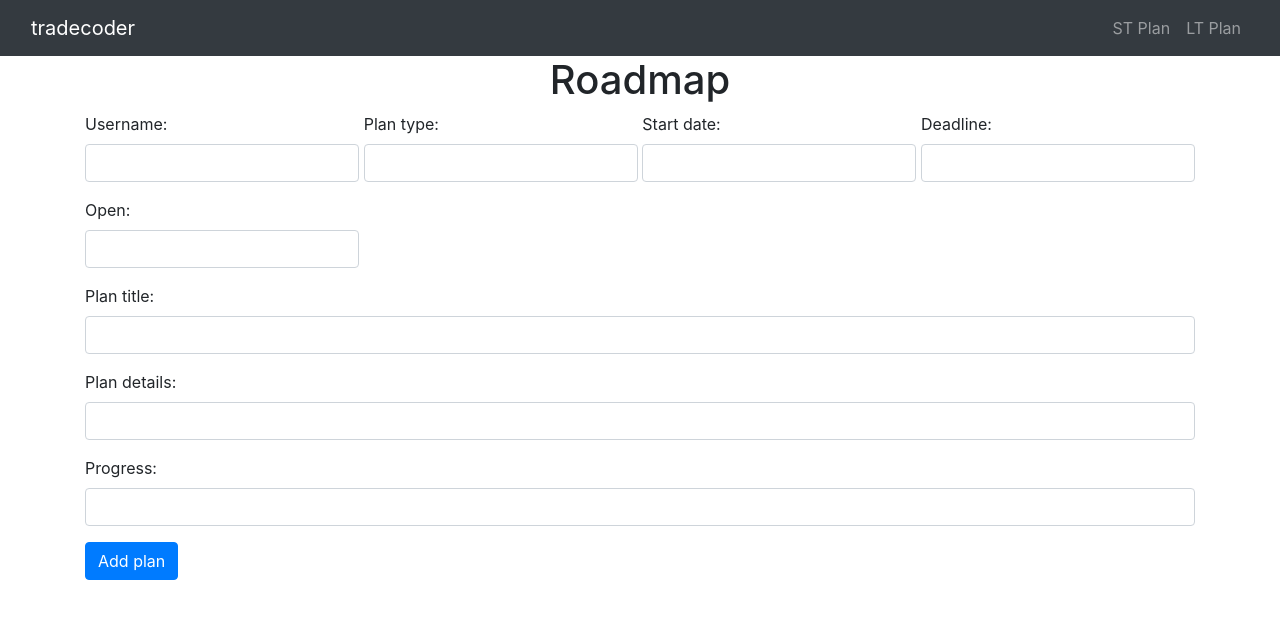
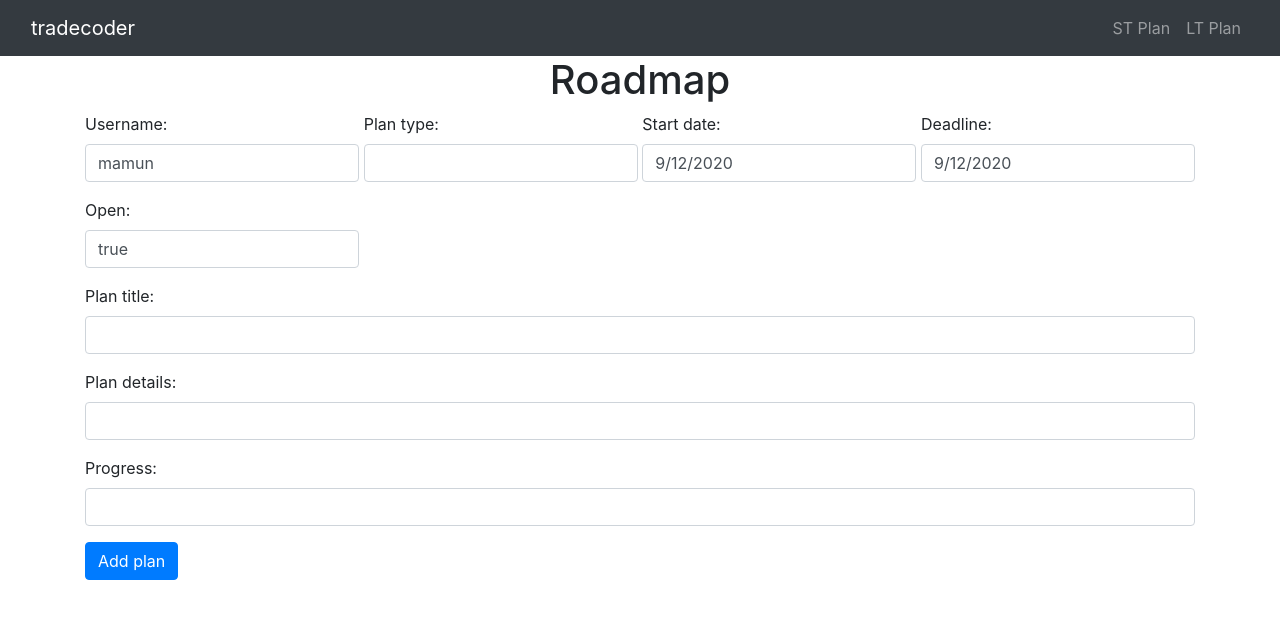
Before and after one commit to thetradecoder/roadmap, a React (Create React App) app: page / in a window 1280 px wide. Shown: the top 618 px of the page. Built offline with nearby package versions, Linux system fonts and the light colour scheme.

Commit message:
local update

```diff
--- a/src/components/addplans.component.js
+++ b/src/components/addplans.component.js
@@ -1,9 +1,31 @@
-import React from 'react';
+import React, {useState} from 'react';
 import 'bootstrap/dist/css/bootstrap.min.css';
 
 
 
 export default function AddPlans(){
+
+    const [username, setUsername] =  useState("mamun");
+    const [plantype, setPlantype] =  useState("");
+    const [startdate, setStartdate]= useState(new Date().toLocaleDateString());
+    const [deadline, setDeadline] = useState(new Date().toLocaleDateString());
+    const [open, setOpen] = useState(true);
+    function onChangeUsername(e){
+        setUsername(e.target.value);
+    };
+    function onChangePlantype(e){
+        setPlantype(e.target.value);
+    };
+
+    function onChangeStartdate(e){
+        setStartdate(e.target.value);
+    };
+    function onChangeDeadline(e){
+        setDeadline(e.target.value);
+    }
+    function onChangeOpen(e){
+        setOpen(e.target.value)
+    }
 
     return (
         <div>
@@ -12,23 +34,23 @@ export default function AddPlans(){
                 <div className="d-flex flex-wrap justify-content-between">
                         <div className="form-group">
                             <label>Username:</label>
-                            <input type="text" className="form-control"/>
+                            <input type="text" className="form-control" value={username} onChange={onChangeUsername} required/>
                         </div>
                         <div className="form-group">
                             <label>Plan type:</label>
-                            <input type="text" className="form-control"/>
+                            <input type="text" className="form-control" value={plantype} onChange={onChangePlantype} required/>
                         </div>
                         <div className="form-group">
                             <label>Start date:</label>
-                            <input type="text" className="form-control"/>
+                            <input type="text" className="form-control" value={startdate} onChange={onChangeStartdate} required/>
                         </div>
                         <div className="form-group">
                             <label>Deadline:</label>
-                            <input type="text" className="form-control"/>
+                            <input type="text" className="form-control" value={deadline} onChange={onChangeDeadline} required/>
                         </div>
                         <div className="form-group">
                             <label>Open:</label>
-                            <input type="text" className="form-control"/>
+                            <input type="text" className="form-control" value={open} onCange={onChangeOpen} required/>
                         </div>
                     </div>
 
```
